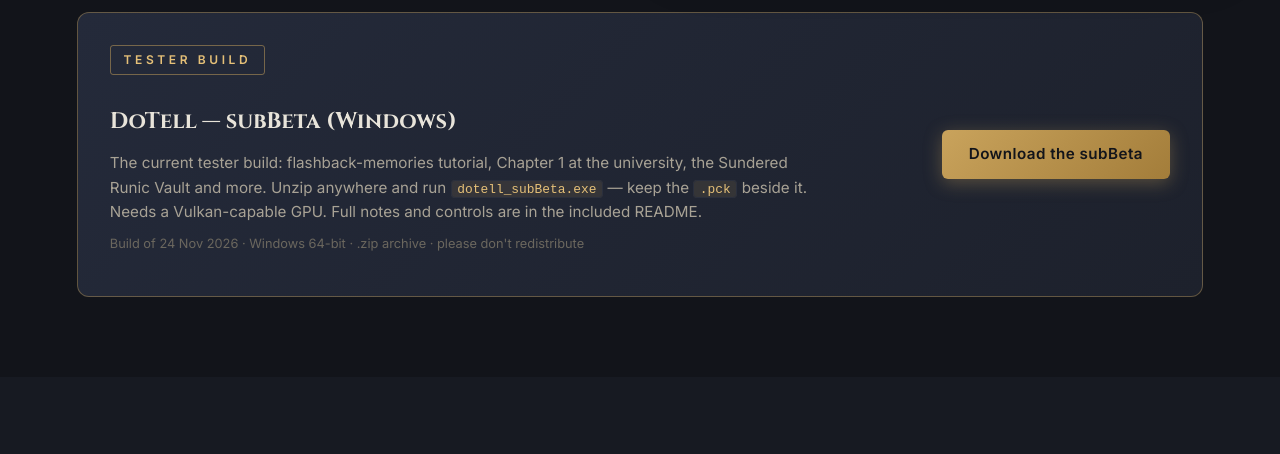
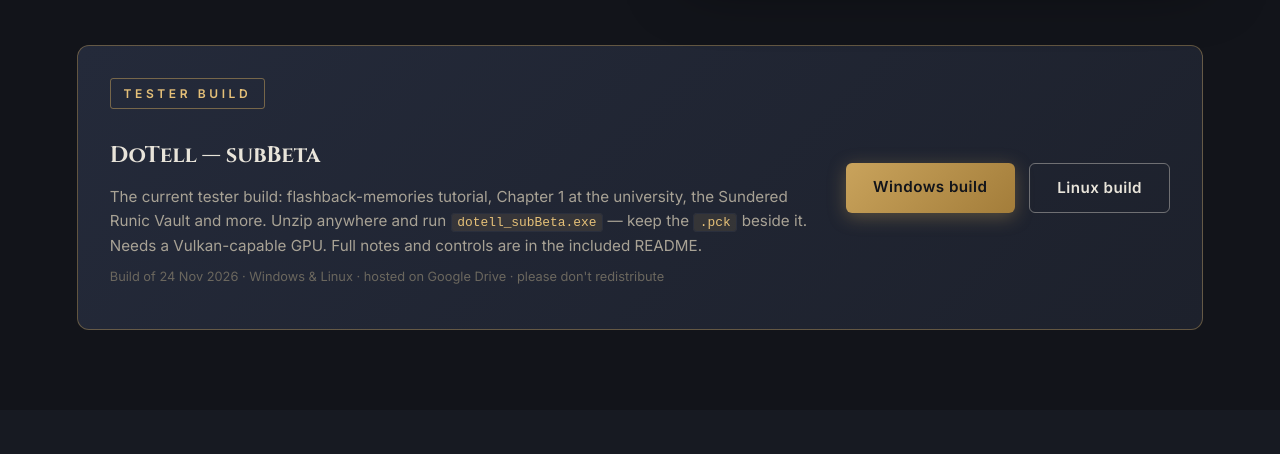
Before and after one commit to vaderporium/vaderporium.github.io, a plain HTML site: page index.html in a window 1280 px wide. Shown: the part 2740-3194 px from the top of the page. Drawn offline with Linux system fonts and the light colour scheme.

Commit message:
Point game downloads to Google Drive folders (Windows + Linux)

```diff
--- a/index.html
+++ b/index.html
@@ -195,8 +195,8 @@
       <span class="store-name">Etsy</span>
       <span class="store-desc">Digital assets, art prints &amp; physical merch</span>
     </a>
-    <a class="store-card" href="https://www.shopify.com/" target="_blank" rel="noopener">
-      <span class="store-name">Shopify</span>
+    <a class="store-card" href="https://vaderporium.myshopify.com/" target="_blank" rel="noopener">
+      <span class="store-name">Shopify — Shop Now</span>
       <span class="store-desc">Our flagship store — full catalog</span>
     </a>
     <a class="store-card" href="https://www.fiverr.com/" target="_blank" rel="noopener">
@@ -241,11 +241,14 @@
   <div class="download-card">
     <div class="download-info">
       <span class="slide-kicker">TESTER BUILD</span>
-      <h3>DoTell — subBeta (Windows)</h3>
+      <h3>DoTell — subBeta</h3>
       <p>The current tester build: flashback-memories tutorial, Chapter 1 at the university, the Sundered Runic Vault and more. Unzip anywhere and run <code>dotell_subBeta.exe</code> — keep the <code>.pck</code> beside it. Needs a Vulkan-capable GPU. Full notes and controls are in the included README.</p>
-      <p class="download-meta">Build of 24 Nov 2026 &middot; Windows 64-bit &middot; .zip archive &middot; please don't redistribute</p>
+      <p class="download-meta">Build of 24 Nov 2026 &middot; Windows &amp; Linux &middot; hosted on Google Drive &middot; please don't redistribute</p>
     </div>
-    <a class="btn btn-primary download-btn" href="downloads/dotell_subBeta_windows_2026-11-24.zip" download>Download the subBeta</a>
+    <div class="download-btns">
+      <a class="btn btn-primary download-btn" href="https://drive.google.com/drive/folders/14JnZIXACUoATozlvjxQwfftYUIpJbqVE" target="_blank" rel="noopener">Windows build</a>
+      <a class="btn btn-ghost download-btn" href="https://drive.google.com/drive/folders/1hh7ZKjiwNY6K190SVoUASBj_jH4NB0bo" target="_blank" rel="noopener">Linux build</a>
+    </div>
   </div>
 </section>
 
--- a/styles.css
+++ b/styles.css
@@ -348,6 +348,7 @@ body {
   color: var(--gold-bright);
 }
 .download-meta { font-size: 0.8rem !important; color: #6b675e !important; }
+.download-btns { display: flex; gap: 0.9rem; flex-wrap: wrap; flex-shrink: 0; }
 .download-btn { flex-shrink: 0; }
 
 /* Contact */
```
